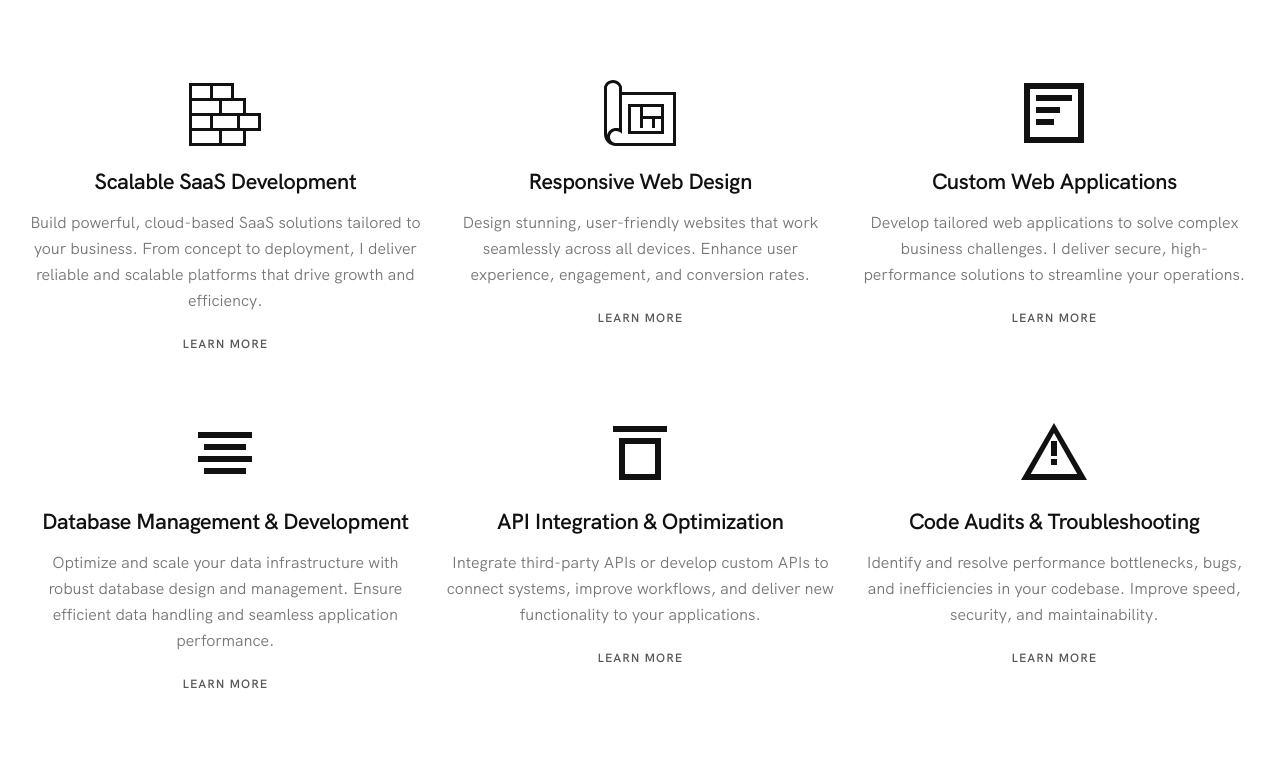
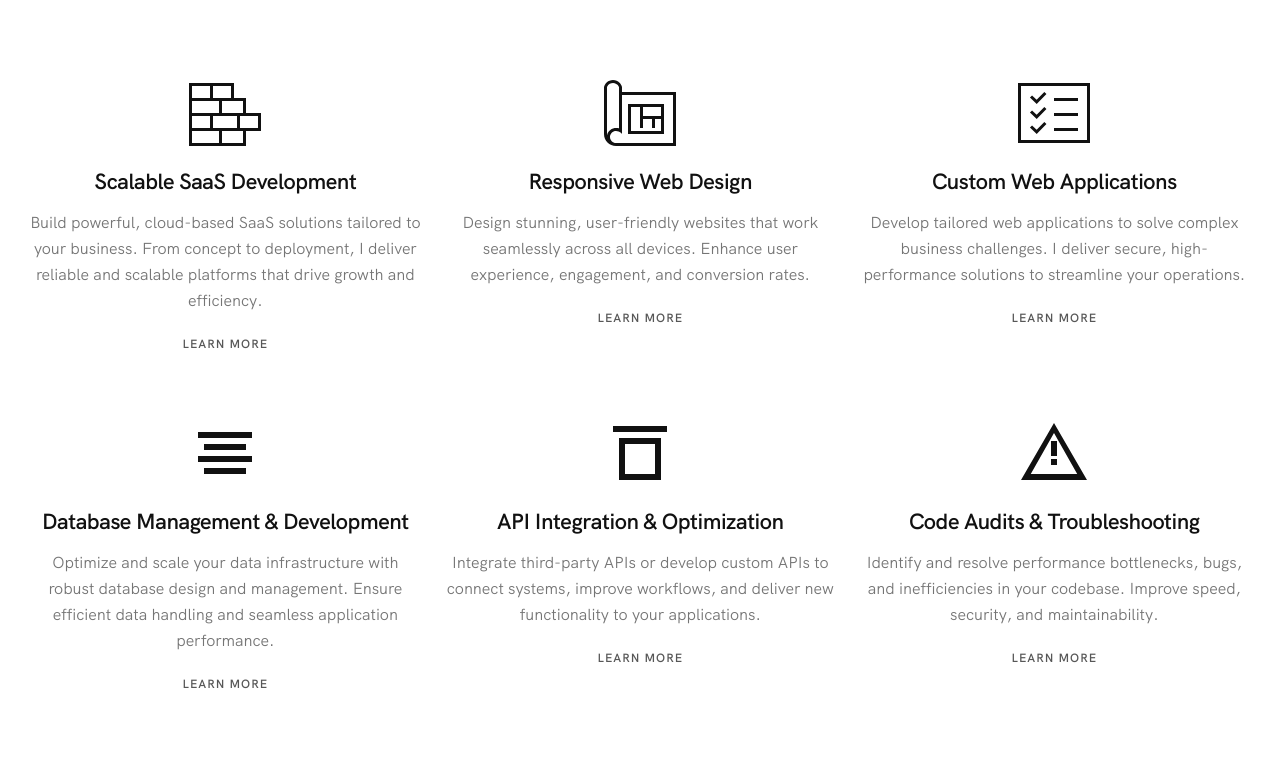
Before and after one commit to ogreadmore/fullstack, a plain HTML site: page index.html in a window 1280 px wide. Shown: the part 1903-2687 px from the top of the page. Drawn offline with Linux system fonts and the light colour scheme.

Commit message:
Update index.html

```diff
--- a/index.html
+++ b/index.html
@@ -306,7 +306,7 @@ You can find the code of your language here - https://www.w3schools.com/tags/ref
                 <div class="services-item text-center wow fadeIn" data-wow-delay=".2s" data-wow-duration="1.5s">
                     <div class="services-icon">
                         <svg width="24" height="24" viewBox="0 0 24 24" fill="currentColor" xmlns="http://www.w3.org/2000/svg">
-                            <path d="M2 2h20v20H2V2zm2 2v16h16V4H4zm2 2h12v2H6V6zm0 4h8v2H6v-2zm0 4h6v2H6v-2z"/>
+                            <path d="M9.484 15.696l-.711-.696-2.552 2.607-1.539-1.452-.698.709 2.25 2.136 3.25-3.304zm0-5l-.711-.696-2.552 2.607-1.539-1.452-.698.709 2.25 2.136 3.25-3.304zm0-5l-.711-.696-2.552 2.607-1.539-1.452-.698.709 2.25 2.136 3.25-3.304zm10.516 11.304h-8v1h8v-1zm0-5h-8v1h8v-1zm0-5h-8v1h8v-1zm4-5h-24v20h24v-20zm-1 19h-22v-18h22v18z"/>
                         </svg>
                     </div>
                     <h3 class="services-title">Custom Web Applications</h3>
```
